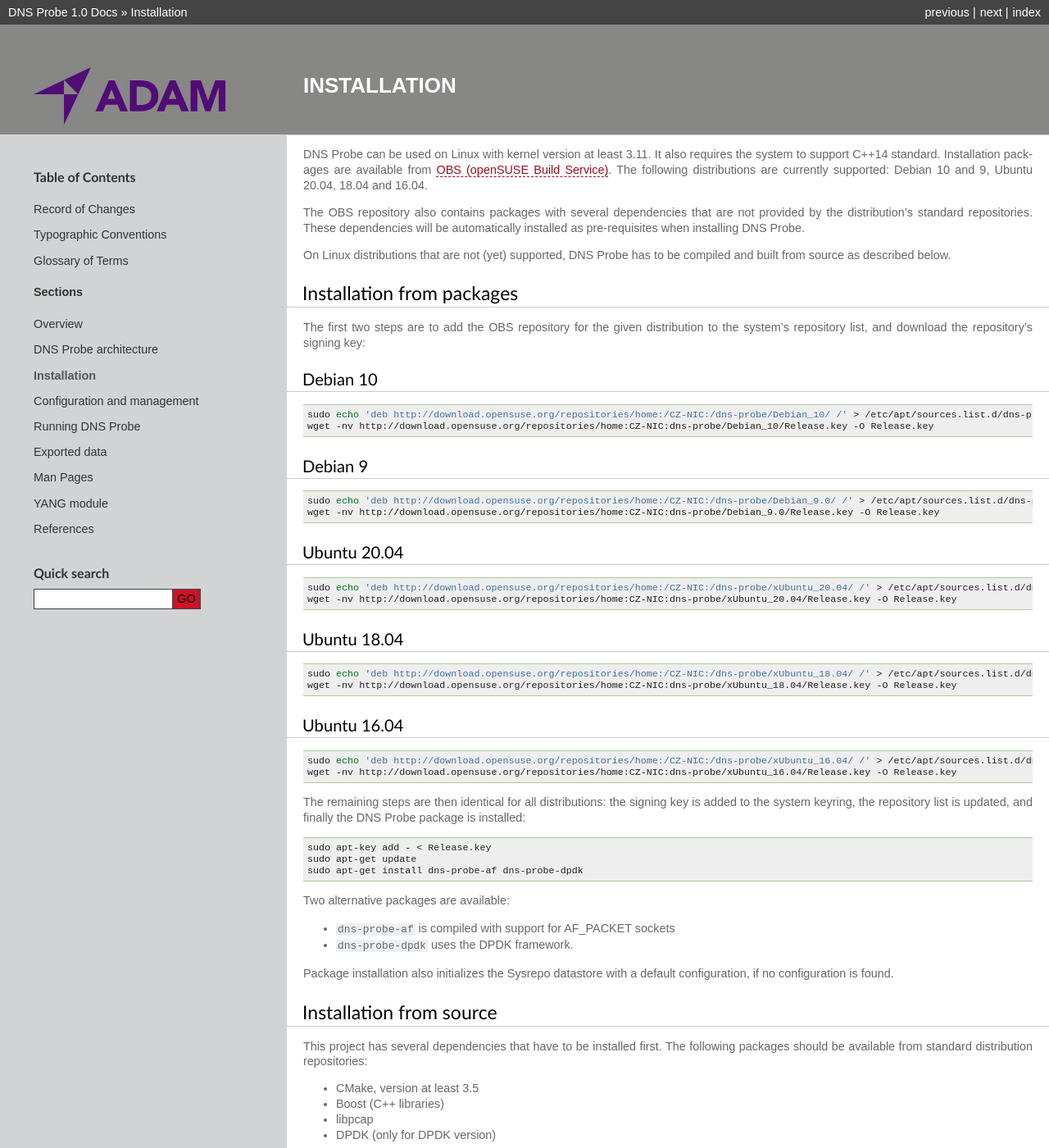
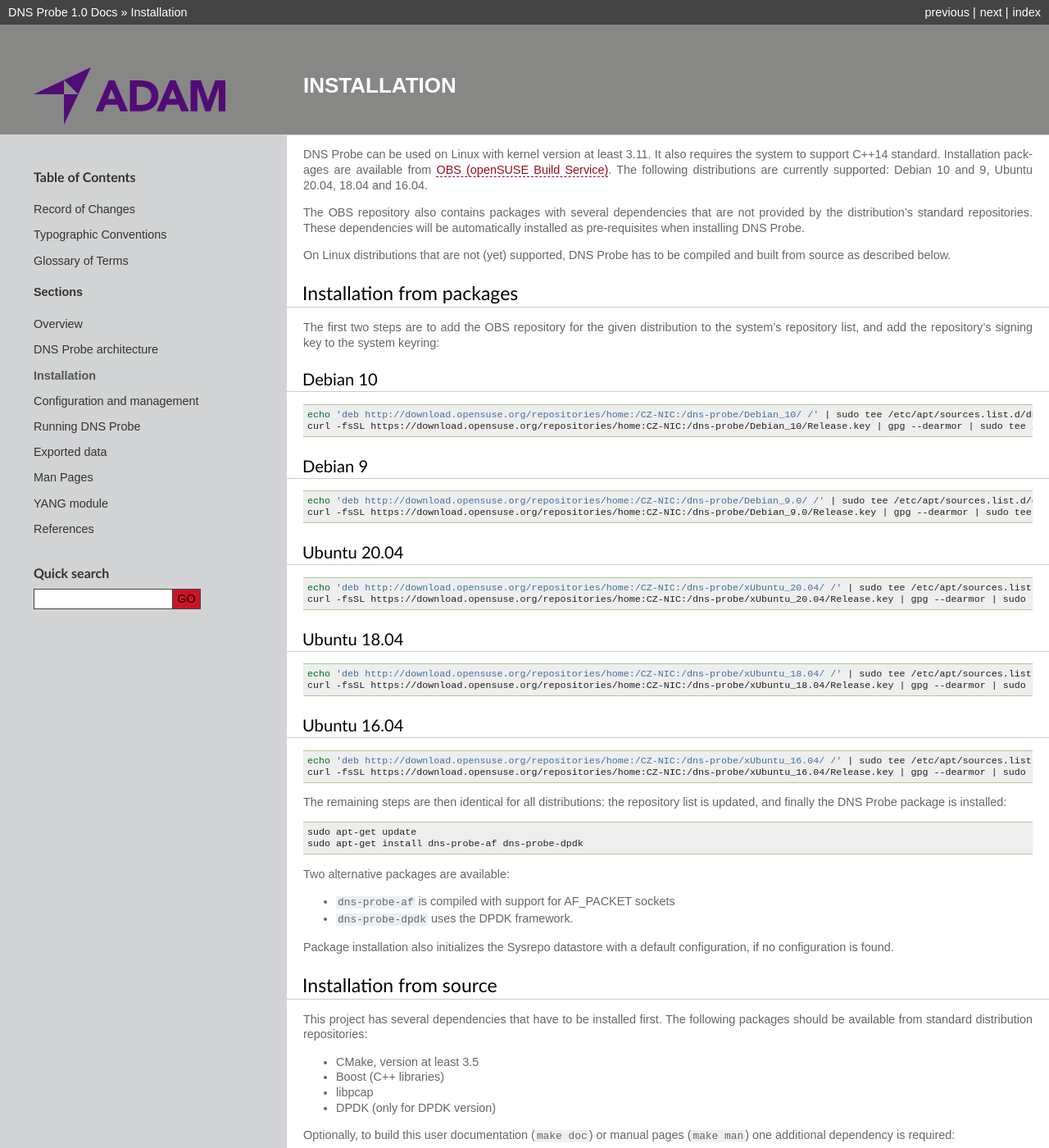
Before and after one commit to CZ-NIC/dns-probe, a Sphinx documentation site: the page built from doc/Installation.rst, in a window 1280 px wide and 1400 px high. Shown: the whole window at 82% size. Built offline with Sphinx 7.4.7, drawn with Linux system fonts in a browser that asks for light colours.

Commit message:
Merge branch 'fix_doc'

```diff
--- a/doc/Installation.rst
+++ b/doc/Installation.rst
@@ -20,56 +20,54 @@
 ==========================
 
 The first two steps are to add the OBS repository for the given
-distribution to the system's repository list, and download the
-repository's signing key:
+distribution to the system's repository list, and add the
+repository's signing key to the system keyring:
 
 Debian 10
 ---------
 
 .. code:: shell
 
-   sudo echo 'deb http://download.opensuse.org/repositories/home:/CZ-NIC:/dns-probe/Debian_10/ /' > /etc/apt/sources.list.d/dns-probe.list
-   wget -nv http://download.opensuse.org/repositories/home:CZ-NIC:dns-probe/Debian_10/Release.key -O Release.key
+   echo 'deb http://download.opensuse.org/repositories/home:/CZ-NIC:/dns-probe/Debian_10/ /' | sudo tee /etc/apt/sources.list.d/dns-probe.list
+   curl -fsSL https://download.opensuse.org/repositories/home:CZ-NIC:/dns-probe/Debian_10/Release.key | gpg --dearmor | sudo tee /etc/apt/trusted.gpg.d/dns-probe.gpg > /dev/null
 
 Debian 9
 --------
 
 .. code:: shell
 
-   sudo echo 'deb http://download.opensuse.org/repositories/home:/CZ-NIC:/dns-probe/Debian_9.0/ /' > /etc/apt/sources.list.d/dns-probe.list
-   wget -nv http://download.opensuse.org/repositories/home:CZ-NIC:dns-probe/Debian_9.0/Release.key -O Release.key
+   echo 'deb http://download.opensuse.org/repositories/home:/CZ-NIC:/dns-probe/Debian_9.0/ /' | sudo tee /etc/apt/sources.list.d/dns-probe.list
+   curl -fsSL https://download.opensuse.org/repositories/home:CZ-NIC:/dns-probe/Debian_9.0/Release.key | gpg --dearmor | sudo tee /etc/apt/trusted.gpg.d/dns-probe.gpg > /dev/null
 
 Ubuntu 20.04
 ------------
 
 .. code:: shell
 
-   sudo echo 'deb http://download.opensuse.org/repositories/home:/CZ-NIC:/dns-probe/xUbuntu_20.04/ /' > /etc/apt/sources.list.d/dns-probe.list
-   wget -nv http://download.opensuse.org/repositories/home:CZ-NIC:dns-probe/xUbuntu_20.04/Release.key -O Release.key
+   echo 'deb http://download.opensuse.org/repositories/home:/CZ-NIC:/dns-probe/xUbuntu_20.04/ /' | sudo tee /etc/apt/sources.list.d/dns-probe.list
+   curl -fsSL https://download.opensuse.org/repositories/home:CZ-NIC:/dns-probe/xUbuntu_20.04/Release.key | gpg --dearmor | sudo tee /etc/apt/trusted.gpg.d/dns-probe.gpg > /dev/null
 
 Ubuntu 18.04
 ------------
 
 .. code:: shell
 
-   sudo echo 'deb http://download.opensuse.org/repositories/home:/CZ-NIC:/dns-probe/xUbuntu_18.04/ /' > /etc/apt/sources.list.d/dns-probe.list
-   wget -nv http://download.opensuse.org/repositories/home:CZ-NIC:dns-probe/xUbuntu_18.04/Release.key -O Release.key
+   echo 'deb http://download.opensuse.org/repositories/home:/CZ-NIC:/dns-probe/xUbuntu_18.04/ /' | sudo tee /etc/apt/sources.list.d/dns-probe.list
+   curl -fsSL https://download.opensuse.org/repositories/home:CZ-NIC:/dns-probe/xUbuntu_18.04/Release.key | gpg --dearmor | sudo tee /etc/apt/trusted.gpg.d/dns-probe.gpg > /dev/null
 
 Ubuntu 16.04
 ------------
 
 .. code:: shell
 
-   sudo echo 'deb http://download.opensuse.org/repositories/home:/CZ-NIC:/dns-probe/xUbuntu_16.04/ /' > /etc/apt/sources.list.d/dns-probe.list
-   wget -nv http://download.opensuse.org/repositories/home:CZ-NIC:dns-probe/xUbuntu_16.04/Release.key -O Release.key
+   echo 'deb http://download.opensuse.org/repositories/home:/CZ-NIC:/dns-probe/xUbuntu_16.04/ /' | sudo tee /etc/apt/sources.list.d/dns-probe.list
+   curl -fsSL https://download.opensuse.org/repositories/home:CZ-NIC:/dns-probe/xUbuntu_16.04/Release.key | gpg --dearmor | sudo tee /etc/apt/trusted.gpg.d/dns-probe.gpg > /dev/null
 
-The remaining steps are then identical for all distributions: the
-signing key is added to the system keyring, the repository list is
+The remaining steps are then identical for all distributions: the repository list is
 updated, and finally the DNS Probe package is installed:
 
 .. code:: shell
 
-   sudo apt-key add - < Release.key
    sudo apt-get update
    sudo apt-get install dns-probe-af dns-probe-dpdk
 
--- a/doc/RecordOfChanges.rst
+++ b/doc/RecordOfChanges.rst
@@ -16,6 +16,10 @@
      - Segment
      - Change description
    * - 0.5
+     - 1.4
+     - :doc:`Installation <Installation>`
+     - Update instructions for installation from packages
+   * -
      - 1.3
      - :doc:`Configuration <Configuration>`, :doc:`Installation <Installation>`, :doc:`YANG module <YANGmodule>`
      - Add client IP anonymization
--- a/doc/index.rst
+++ b/doc/index.rst
@@ -15,7 +15,7 @@
       which means that it contains authoring/editing/managing notes
       in addition to the actual content.
 
-:Edition: :doc:`1.3 <RecordOfChanges>`
+:Edition: :doc:`1.4 <RecordOfChanges>`
 
 :Source: The source code of this documentation is open and can be found
          on `GitLab <https://gitlab.nic.cz/adam/dns-probe/-/tree/master/doc>`_.
```
Also changed, not shown: .gitlab-ci.yml, README.md (line endings or trailing spaces).
